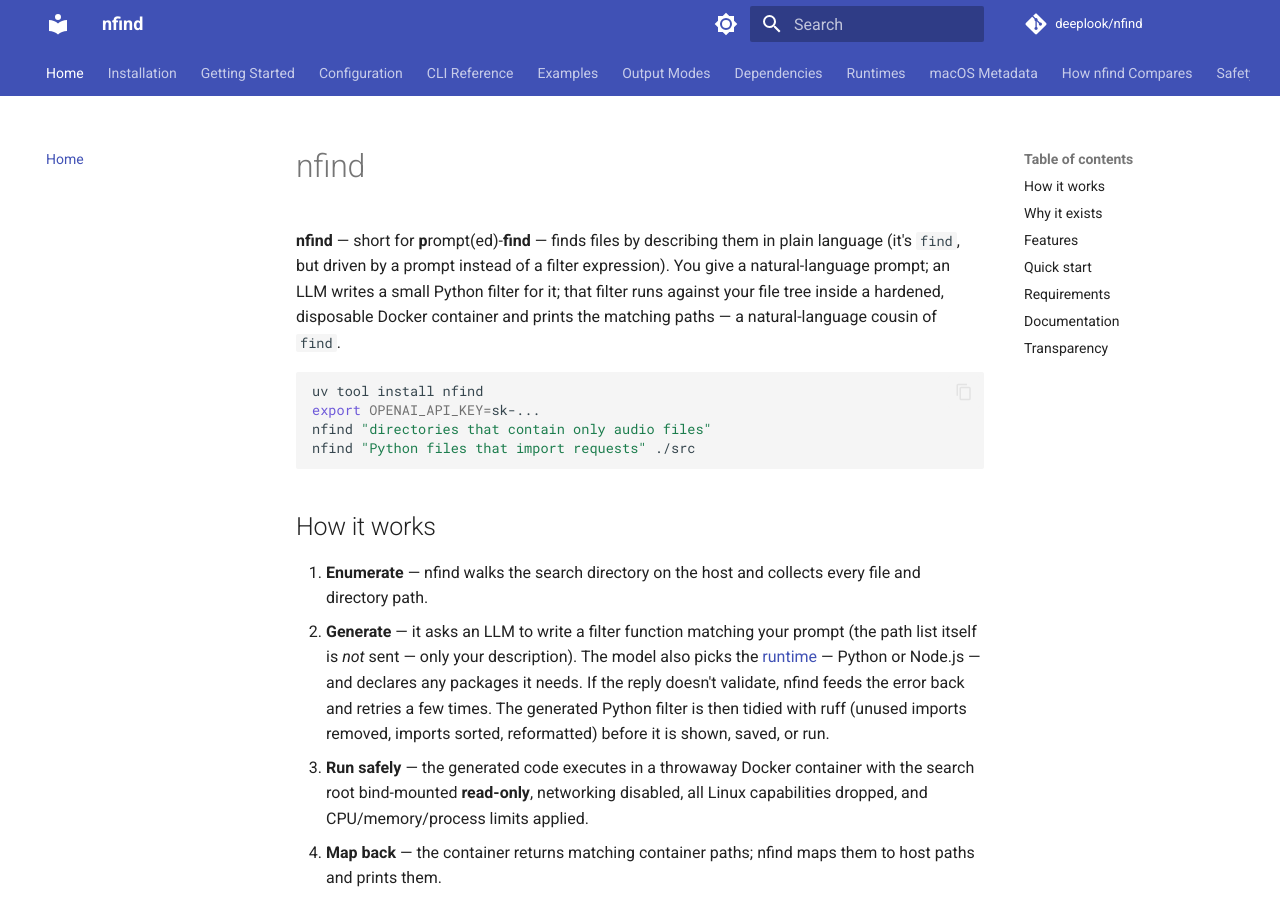
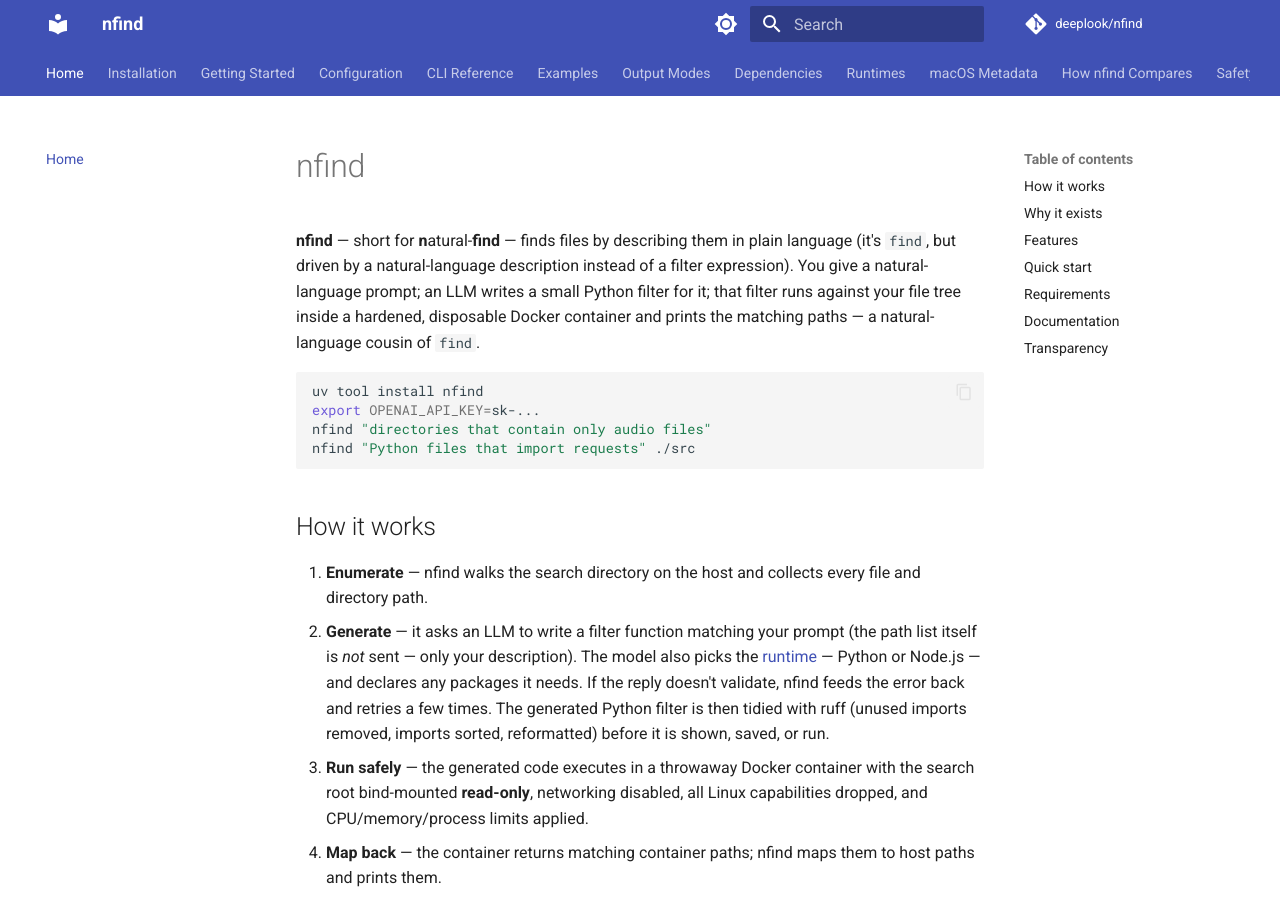
Before and after one commit to deeplook/nfind, an MkDocs documentation site: the page built from docs/index.md, in a window 1280 px wide and 900 px high. Built offline with MkDocs 1.6.1 and Material for MkDocs 9.7.7, drawn with Linux system fonts in a browser that asks for light colours; comment, search, counter and statistics services are not loaded; some of the changed text lies outside the part shown.

Commit message:
Update docs: file roots, Python 3.11, name etymology
- Document that a search root may be a file, not just a directory (cli.md,
  api.md), with an example
- Fix Python version references 3.12 -> 3.11 (host requirement and the
  python:3.11-slim worker image) across getting-started, index, installation,
  troubleshooting, and the saved-filter PEP 723 example
- Fix stale name etymology in index.md to match README (natural-find)

````diff
--- a/docs/index.md
+++ b/docs/index.md
@@ -1,10 +1,10 @@
 # nfind
 
-**nfind** — short for **p**rompt(ed)-**find** — finds files by describing them in plain
-language (it's `find`, but driven by a prompt instead of a filter expression). You give
-a natural-language prompt; an LLM writes a small Python filter for it; that filter
-runs against your file tree inside a hardened, disposable Docker container and prints
-the matching paths — a natural-language cousin of `find`.
+**nfind** — short for **n**atural-**find** — finds files by describing them in plain
+language (it's `find`, but driven by a natural-language description instead of a filter
+expression). You give a natural-language prompt; an LLM writes a small Python filter for
+it; that filter runs against your file tree inside a hardened, disposable Docker
+container and prints the matching paths — a natural-language cousin of `find`.
 
 ```bash
 uv tool install nfind
````
Also changed, not shown: other parts of docs/index.md (+1 -1 lines), docs/api.md (+3 -2 lines), docs/cli.md (+7 -5 lines), docs/getting-started.md (+1 -1 lines), docs/installation.md (+2 -2 lines), docs/troubleshooting.md (+1 -1 lines).
